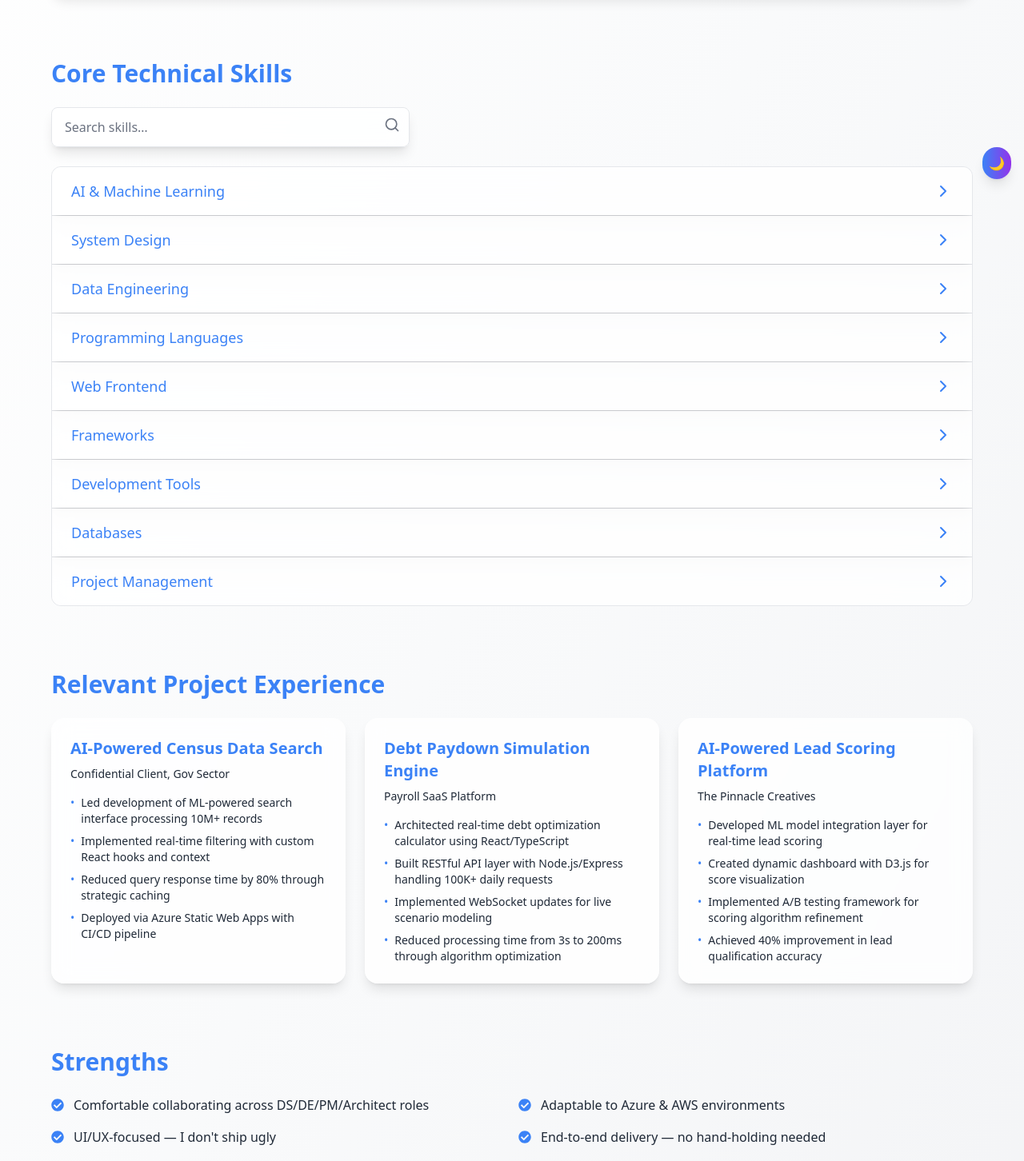
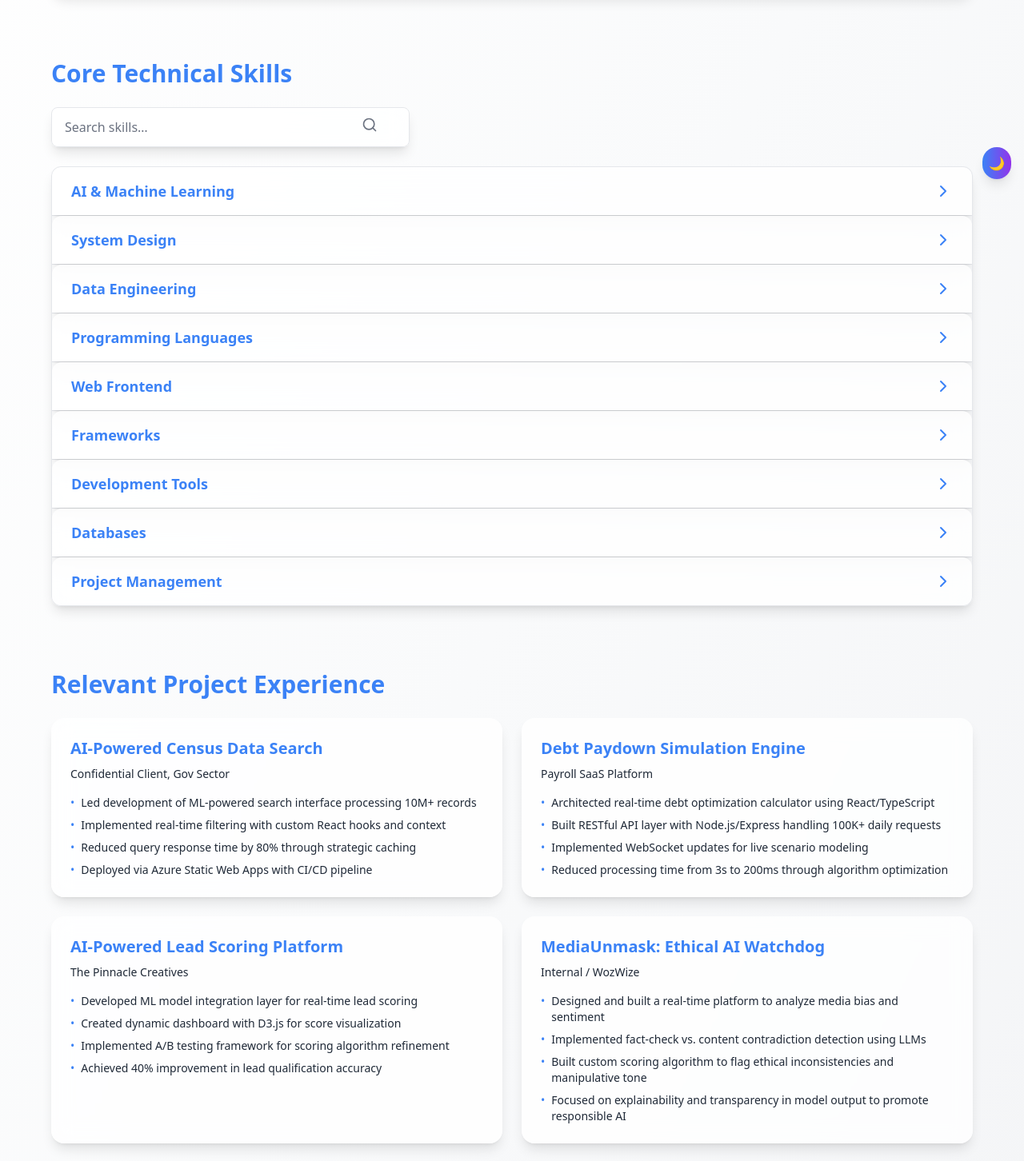
Before and after one commit to LtShibby/wozwize-portfolio, a React (Vite) app: page /mjw in a window 1280 px wide. Shown: the part 560-2012 px from the top of the page at 80% size. Built offline with nearby package versions, Linux system fonts and the light colour scheme.

Commit message:
adding /chat page

```diff
--- a/package.json
+++ b/package.json
@@ -20,12 +20,14 @@
     "express": "^4.21.2",
     "framer-motion": "^12.4.3",
     "fuse.js": "^7.1.0",
+    "lodash": "^4.17.21",
     "lucide-react": "^0.484.0",
     "node-fetch": "^3.3.2",
     "nodemailer": "^6.10.0",
     "openai": "^4.85.1",
     "react": "^19.0.0",
     "react-dom": "^19.0.0",
+    "react-helmet": "^6.1.0",
     "react-icons": "^5.5.0",
     "react-router-dom": "^7.1.5"
   },
--- a/src/App.jsx
+++ b/src/App.jsx
@@ -26,6 +26,7 @@ import ConsultingService from './pages/services/ConsultingService';
 import FreelanceService from './pages/services/FreelanceService';
 import ClientCustomWebsiteQuestionnaire from './pages/ClientCustomWebsiteQuestionnaire';
 import MattProfile from './pages/MattProfile';
+import Chat from './pages/Chat';
 
 function AppContent() {
   const { theme } = useTheme();
@@ -65,6 +66,7 @@ function AppContent() {
           <Route path="/services/consulting" element={<PageTransition variant="fade"><ConsultingService /></PageTransition>} />
           <Route path="/services/freelance" element={<PageTransition variant="fade"><FreelanceService /></PageTransition>} />
           <Route path="/mjw" element={<MattProfile />} />
+          <Route path="/chat" element={<Chat />} />
           <Route path="*" element={<Navigate to="/" replace />} />
         </Routes>
         </AnimatePresence>
--- a/src/components/InteractiveSkills.tsx
+++ b/src/components/InteractiveSkills.tsx
@@ -1,7 +1,8 @@
-import { useState, useMemo } from 'react';
+import { useState, useMemo, useCallback } from 'react';
 import { useTheme } from '../context/ThemeContext';
 import Fuse from 'fuse.js';
 import { ChevronDown, ChevronRight, Search } from 'lucide-react';
+import debounce from 'lodash/debounce';
 import React from 'react';
 
 const skillCategories = [
@@ -11,74 +12,74 @@ const skillCategories = [
       'Large Language Models (LLMs)', 'Transformers (HuggingFace)', 'Prompt Engineering',
       'AI Agents', 'NLP Libraries (spaCy, NLTK)', 'TensorFlow', 'PyTorch',
       'RAG (Retrieval Augmented Generation)', 'Vector Databases', 'Fine-tuning LLMs',
-      'Embeddings', 'Computer Vision', 'MLOps', 'Model Deployment'
+      'Embeddings', 'Computer Vision', 'MLOps', 'Model Deployment',
     ],
   },
   {
     title: 'System Design',
     skills: [
       'Distributed Systems', 'System Architecture', 'API Design', 'Database Design',
-      'Scalability Patterns', 'High Availability', 'Event-Driven Architecture', 'Message Queues'
+      'Scalability Patterns', 'High Availability', 'Event-Driven Architecture', 'Message Queues',
     ],
   },
   {
     title: 'Data Engineering',
     skills: [
       'ETL Pipelines', 'Data Warehousing', 'Data Lakes', 'Stream Processing',
-      'Data Modeling', 'Big Data Technologies', 'Data Quality', 'Data Governance'
+      'Data Modeling', 'Big Data Technologies', 'Data Quality', 'Data Governance',
     ],
   },
   {
     title: 'Programming Languages',
     skills: [
-      'Java', 'Python', 'TypeScript', 'C/C++/C#', 'JavaScript', 'SQL', 'Bash', 'XML', 'YAML'
+      'Java', 'Python', 'TypeScript', 'C/C++/C#', 'JavaScript', 'SQL', 'Bash', 'XML', 'YAML',
     ],
   },
   {
     title: 'Web Frontend',
     skills: [
-      'Angular', 'React.js', 'Vue.js', 'Bootstrap', 'HTML5', 'CSS3', 'SASS', 'Responsive Design'
+      'Angular', 'React.js', 'Vue.js', 'Bootstrap', 'HTML5', 'CSS3', 'SASS', 'Responsive Design',
     ],
   },
   {
     title: 'Frameworks',
     skills: [
       'Spring', 'Spring MVC', 'Apache Struts MVC', 'Web Services (SOAP/REST)',
-      'Ionic', 'Flask'
+      'Ionic', 'Flask',
     ],
   },
   {
     title: 'Development Tools',
     skills: [
       'IntelliJ', 'VS Code', 'Eclipse', 'Git/GitHub/GitLab', 'Jenkins', 'Maven/Gradle',
-      'Docker', 'Kubernetes', 'AWS (Lambda, S3, CloudWatch)', 'GCP', 'Postman', 'Splunk'
+      'Docker', 'Kubernetes', 'AWS (Lambda, S3, CloudWatch)', 'GCP', 'Postman', 'Splunk',
     ],
   },
   {
     title: 'Databases',
     skills: [
-      'Oracle', 'MySQL', 'PostgreSQL', 'AWS Redshift', 'BigQuery', 'DBeaver'
+      'Oracle', 'MySQL', 'PostgreSQL', 'AWS Redshift', 'BigQuery', 'DBeaver',
     ],
   },
   {
     title: 'Project Management',
     skills: [
       'Certified Agile Practitioner', 'Sprint Planning', 'Jira/Confluence',
-      'Full SDLC Oversight', 'GitLab Management'
+      'Full SDLC Oversight', 'GitLab Management',
     ],
-  }
+  },
 ];
 
 export default function InteractiveSkills() {
   const [search, setSearch] = useState('');
-  const [openCategory, setOpenCategory] = useState<string | null>(null);
+  const [openCategories, setOpenCategories] = useState(new Set());
   const { theme } = useTheme();
 
   const fuse = useMemo(() => {
     const flatSkills = skillCategories.flatMap(category =>
       category.skills.map(skill => ({
         category: category.title,
-        skill
+        skill,
       }))
     );
     return new Fuse(flatSkills, {
@@ -92,7 +93,7 @@ export default function InteractiveSkills() {
     if (!search.trim()) return skillCategories;
     const results = fuse.search(search.trim());
 
-    const grouped: Record<string, string[]> = {};
+    const grouped = {};
     results.forEach(({ item }) => {
       if (!grouped[item.category]) grouped[item.category] = [];
       grouped[item.category].push(item.skill);
@@ -101,47 +102,69 @@ export default function InteractiveSkills() {
     return Object.entries(grouped).map(([title, skills]) => ({ title, skills }));
   }, [search, fuse]);
 
-  const toggle = (title: string) => {
-    setOpenCategory(openCategory === title ? null : title);
+  const toggle = (title) => {
+    setOpenCategories((prev) => {
+      const newSet = new Set(prev);
+      if (newSet.has(title)) newSet.delete(title);
+      else newSet.add(title);
+      return newSet;
+    });
   };
+
+  const handleSearch = useCallback(debounce((value) => setSearch(value), 300), []);
 
   return (
     <section className="space-y-6">
-      <h2 className={`text-3xl font-bold ${theme.accent}`}>Core Technical Skills</h2>
+      <h2 className={`text-2xl sm:text-3xl font-bold ${theme.accent}`}>
+        Core Technical Skills
+      </h2>
 
-      {/* Search Input */}
       <div className="relative max-w-md">
         <input
           type="text"
           placeholder="Search skills…"
-          value={search}
-          onChange={e => setSearch(e.target.value)}
-          className={`w-full ${theme.nav} ${theme.text} placeholder-gray-500 border ${theme.border} rounded-lg px-4 py-3 pr-10 focus:outline-none focus:ring-2 focus:ring-emerald-500`}
+          onChange={(e) => handleSearch(e.target.value)}
+          className={`w-full ${theme.nav} ${theme.text} placeholder-gray-500 border ${theme.border} rounded-lg px-4 py-3 pr-12 focus:outline-none focus:ring-2 focus:ring-emerald-500`}
+          aria-label="Search technical skills"
         />
-        <Search className="absolute right-3 top-3 text-gray-500 pointer-events-none" size={20} />
+        <Search className="absolute right-10 top-3 text-gray-500 pointer-events-none" size={20} />
+        {search && (
+          <button
+            onClick={() => setSearch('')}
+            className="absolute right-3 top-3 text-gray-500 hover:text-gray-300"
+            aria-label="Clear search"
+          >
+            ✕
+          </button>
+        )}
       </div>
 
-      {/* Skills Table */}
-      <div className={`divide-y ${theme.border} rounded-xl border ${theme.border} overflow-hidden`}>
+      <div className={`divide-y ${theme.border} rounded-xl border ${theme.border} overflow-hidden shadow-lg`}>
         {filtered.map((cat, idx) => (
-          <div key={idx}>
+          <div key={idx} className="transition-all duration-300">
             <button
               onClick={() => toggle(cat.title)}
-              className={`w-full text-left px-6 py-4 ${theme.nav} hover:bg-gray-700 transition flex items-center justify-between`}
+              className={`w-full text-left px-6 py-4 ${theme.nav} hover:bg-opacity-80 transition flex items-center justify-between rounded-t-xl`}
+              aria-expanded={openCategories.has(cat.title)}
+              aria-controls={`skills-${idx}`}
             >
-              <span className={`text-lg font-medium ${theme.accent}`}>{cat.title}</span>
-              {openCategory === cat.title ? (
+              <span className={`text-lg font-semibold ${theme.accent}`}>{cat.title}</span>
+              {openCategories.has(cat.title) ? (
                 <ChevronDown className={`${theme.accent}`} />
               ) : (
                 <ChevronRight className={`${theme.accent}`} />
               )}
             </button>
-            {openCategory === cat.title && (
-              <div className={`px-6 py-4 ${theme.bg} ${theme.text} grid sm:grid-cols-2 md:grid-cols-3 gap-3`}>
+            {openCategories.has(cat.title) && (
+              <div
+                id={`skills-${idx}`}
+                className={`px-6 py-4 ${theme.bg} ${theme.text} grid sm:grid-cols-2 md:grid-cols-3 gap-3`}
+              >
                 {cat.skills.map((skill, i) => (
                   <span
                     key={i}
-                    className={`bg-gray-700/60 px-3 py-1 rounded-full text-sm hover:bg-emerald-600 hover:text-white transition whitespace-nowrap`}
+                    className={`px-3 py-1 rounded-full text-sm font-medium border ${theme.border} ${theme.text} bg-opacity-80 hover:${theme.accent} hover:text-black transition duration-200 ease-in-out whitespace-nowrap cursor-pointer`}
+                    title={skill}
                   >
                     {skill}
                   </span>
@@ -152,7 +175,13 @@ export default function InteractiveSkills() {
         ))}
         {filtered.length === 0 && (
           <div className={`${theme.nav} p-6 text-center ${theme.textSecondary}`}>
-            No skills found. Try a different keyword.
+            No skills found. Try a different keyword or{' '}
+            <button
+              onClick={() => setSearch('')}
+              className={`underline ${theme.accent} hover:text-emerald-400`}
+            >
+              reset the search
+            </button>.
           </div>
         )}
       </div>
--- a/src/pages/MattProfile.jsx
+++ b/src/pages/MattProfile.jsx
@@ -36,15 +36,17 @@ function MattProfile() {
         "Implemented A/B testing framework for scoring algorithm refinement",
         "Achieved 40% improvement in lead qualification accuracy"
       ]
+    },
+    {
+      title: "MediaUnmask: Ethical AI Watchdog",
+      client: "Internal / WozWize",
+      details: [
+        "Designed and built a real-time platform to analyze media bias and sentiment",
+        "Implemented fact-check vs. content contradiction detection using LLMs",
+        "Built custom scoring algorithm to flag ethical inconsistencies and manipulative tone",
+        "Focused on explainability and transparency in model output to promote responsible AI"
+      ]
     }
-  ];
-
-  const skills = [
-    { category: "Front-End", technologies: "React, Angular, TypeScript, Tailwind" },
-    { category: "Back-End", technologies: "Node.js, Express, Python (Flask/FastAPI)" },
-    { category: "DevOps", technologies: "GitHub Actions, Azure DevOps" },
-    { category: "Cloud", technologies: "Azure Static Web Apps, AWS Lambda" },
-    { category: "AI/ML Integration", technologies: "REST APIs for ML models, NLP dashboards, Real-time data viz" }
   ];
 
   const strengths = [
@@ -52,7 +54,8 @@ function MattProfile() {
     "Adaptable to Azure & AWS environments",
     "UI/UX-focused — I don't ship ugly",
     "End-to-end delivery — no hand-holding needed",
-    "Proactive communicator in client-facing settings"
+    "Proactive communicator in client-facing settings",
+    "Committed to ethical AI practices and transparency in deployment"
   ];
 
   return (
@@ -62,7 +65,7 @@ function MattProfile() {
 
           {/* Header Section */}
           <header className="text-center space-y-5 pt-12">
-            <h1 className="text-5xl font-bold ${theme.text} tracking-tight">
+            <h1 className={`text-5xl font-bold ${theme.text} tracking-tight`}>
               Matthew J. Wozniak
             </h1>
             <p className={`text-xl ${theme.textSecondary} max-w-3xl mx-auto leading-relaxed`}>
@@ -82,7 +85,7 @@ function MattProfile() {
           {/* Projects Section */}
           <section className="space-y-6">
             <h2 className={`text-3xl font-bold ${theme.accent}`}>Relevant Project Experience</h2>
-            <div className="grid md:grid-cols-3 gap-6">
+            <div className="grid md:grid-cols-2 gap-6">
               {projects.map((project, index) => (
                 <div
                   key={index}
```
Also changed, not shown: src/pages/Chat.jsx (added, +44 -0 lines), 1 other file (tests, documents, lock files or other folders).
